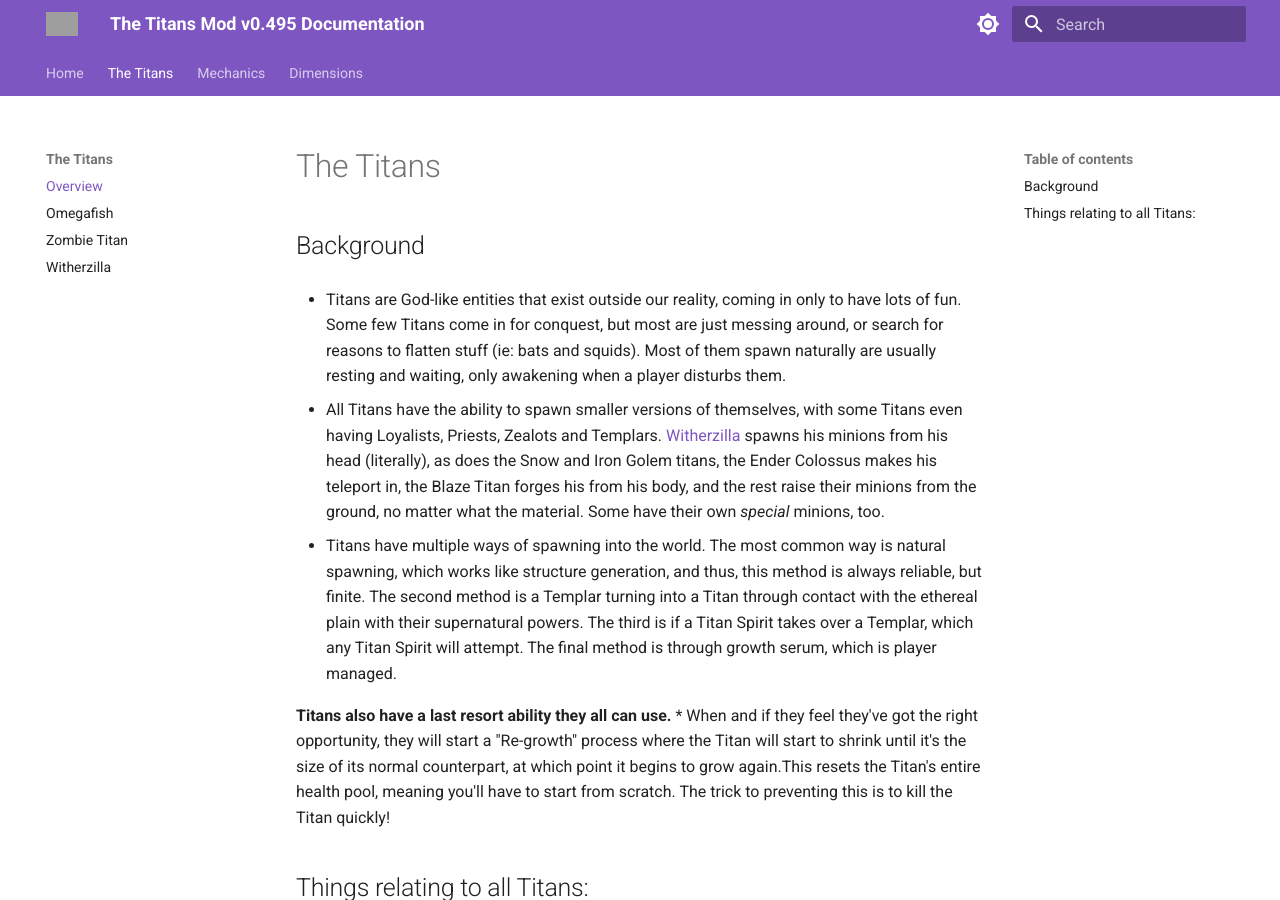
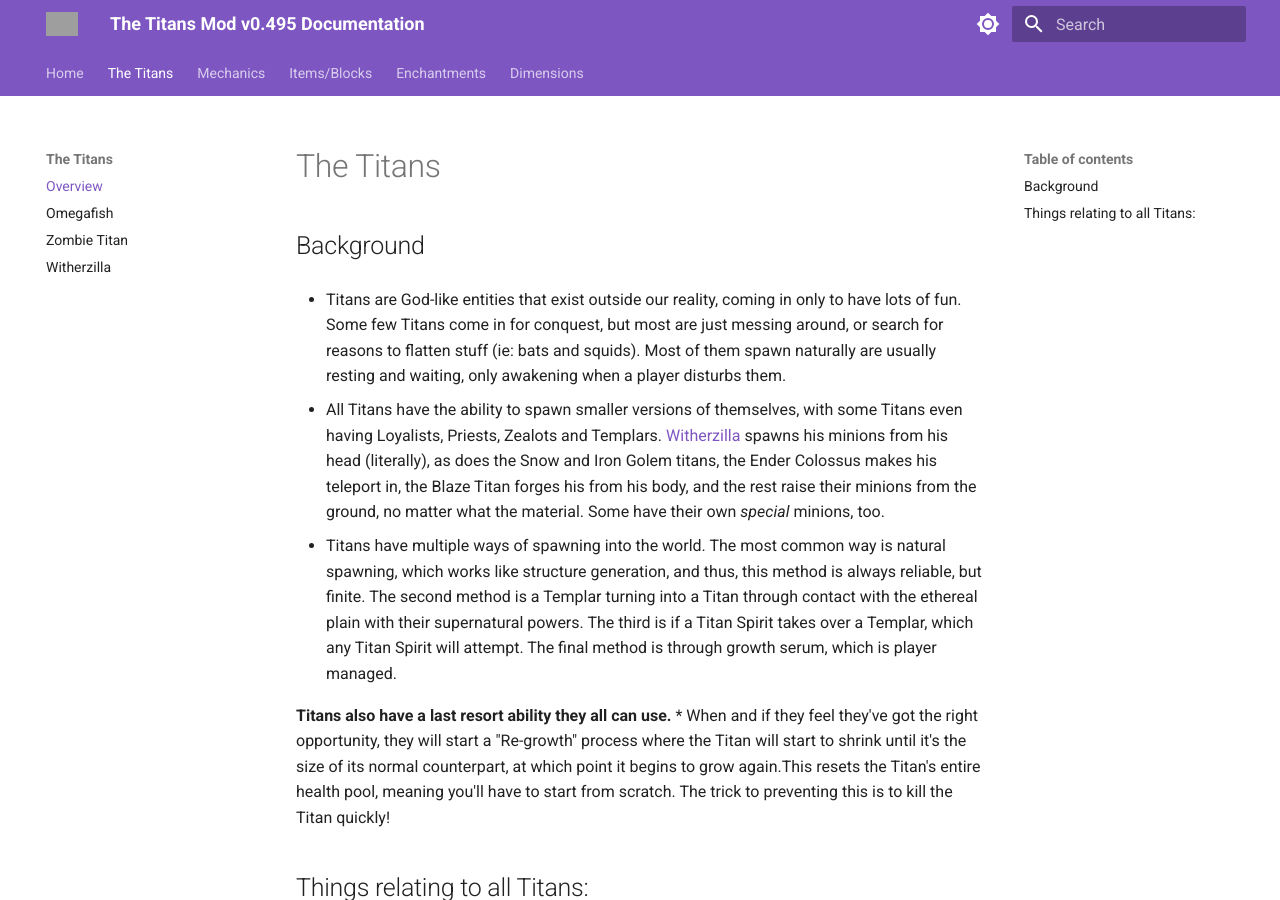
Before and after one commit to techn0z3n/The-Titans-Documentation, an MkDocs documentation site: the page built from docs/titans/index.md, in a window 1280 px wide and 900 px high. Built offline with MkDocs 1.6.1 and Material for MkDocs 9.7.7, drawn with Linux system fonts in a browser that asks for light colours; some of the changed lines change nothing that is shown; grey boxes are pictures that could not be loaded.

Commit message:
Add Items/Blocks and Enchantments sections to mkdocs

```diff
--- a/mkdocs.yml
+++ b/mkdocs.yml
@@ -39,6 +39,13 @@ nav:
   - Mechanics:
       - Titan Spirits: mechanics/titan_spirits.md
       - Nightmare Mode: mechanics/nightmare_mode.md
+  - Items/Blocks:
+      - Ores: items/ores.md
+      - Items: items/items.md
+      - Weapons: weapons/weapons.md
+  - Enchantments:
+      - Durability: enchantments/durability
+      - Titan Slaying: enchantments/titan_slaying
   - Dimensions:
       - Overview: dimensions/index.md
       - The Nowhere: dimensions/nowhere.md
```
